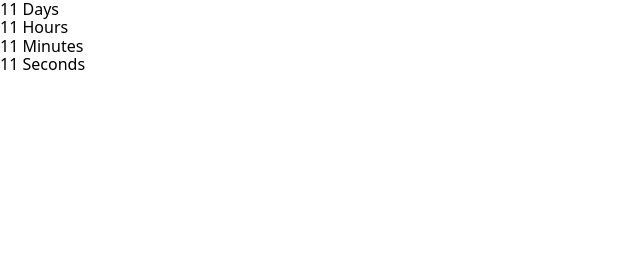
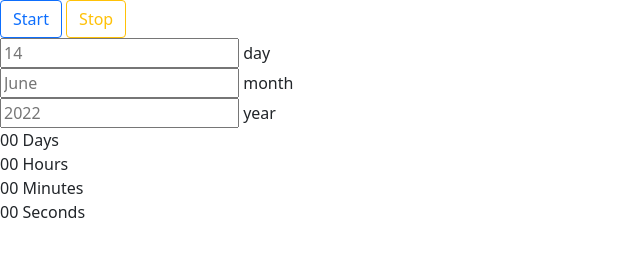
Before and after one commit to nazarii-lozynskyi/goit-js-hw-11-timer, a website built with Parcel: page src/index.html in a window 1280 px wide. Shown: the whole page, without its empty margins (0-640 px from the left). Built offline with nearby package versions, Linux system fonts and the light colour scheme.

Commit message:
Update index.html

```diff
--- a/src/index.html
+++ b/src/index.html
@@ -10,30 +10,99 @@
       integrity="sha512-ISS7cAi1PEhQ8jnbJpJZMd29NlhNj4AWYyLOSp2CE/CsHxTCu+r+t0D2yoJudVrd0/8fTVPUVDzY5Tvli75u/g=="
       crossorigin="anonymous"
     />
+    <link
+      rel="stylesheet"
+      href="https://cdnjs.cloudflare.com/ajax/libs/normalize/5.0.0/normalize.min.css"
+    />
+    <link
+      href="https://cdn.jsdelivr.net/npm/bootstrap@5.0.2/dist/css/bootstrap.min.css"
+      rel="stylesheet"
+      integrity="sha384-EVSTQN3/azprG1Anm3QDgpJLIm9Nao0Yz1ztcQTwFspd3yD65VohhpuuCOmLASjC"
+      crossorigin="anonymous"
+    />
+    <link rel="stylesheet" href="./style/style.css" />
   </head>
   <body>
+    <div class="actions">
+      <button
+        type="button"
+        class="btn btn-outline-primary timer-btn"
+        data-action-start
+      >
+        Start
+      </button>
+
+      <button
+        type="button"
+        class="btn btn-outline-warning timer-btn"
+        data-action-stop
+      >
+        Stop
+      </button>
+    </div>
+
+    <div class="data">
+      <div class="form__group field">
+        <input
+          type="input"
+          class="form__field"
+          placeholder="14"
+          name="name"
+          id="day"
+          required
+        />
+        <label for="day" class="form__label">day</label>
+      </div>
+
+      <div class="form__group field">
+        <input
+          type="text"
+          class="form__field"
+          placeholder="June"
+          name="month"
+          id="month"
+          required
+        />
+        <label for="month" class="form__label">month</label>
+      </div>
+
+      <div class="form__group field">
+        <input
+          type="text"
+          class="form__field"
+          placeholder="2022"
+          name="year"
+          id="year"
+          required
+        />
+        <label for="year" class="form__label">year</label>
+      </div>
+    </div>
+
     <div class="timer" id="timer-1">
       <div class="field">
-        <span class="value" data-value="days">11</span>
+        <span class="value" data-value="days">00</span>
         <span class="label">Days</span>
       </div>
 
       <div class="field">
-        <span class="value" data-value="hours">11</span>
+        <span class="value" data-value="hours">00</span>
         <span class="label">Hours</span>
       </div>
 
       <div class="field">
-        <span class="value" data-value="mins">11</span>
+        <span class="value" data-value="mins">00</span>
         <span class="label">Minutes</span>
       </div>
 
       <div class="field">
-        <span class="value" data-value="secs">11</span>
+        <span class="value" data-value="secs">00</span>
         <span class="label">Seconds</span>
       </div>
     </div>
 
-    <script src="./js/index.js"></script>
+    <!-- <script src="./js/timer.js"></script> -->
+    <script src="./js/countdownTimer.js"></script>
+    <!-- <script src="./js/test.js"></script> -->
   </body>
 </html>
```
